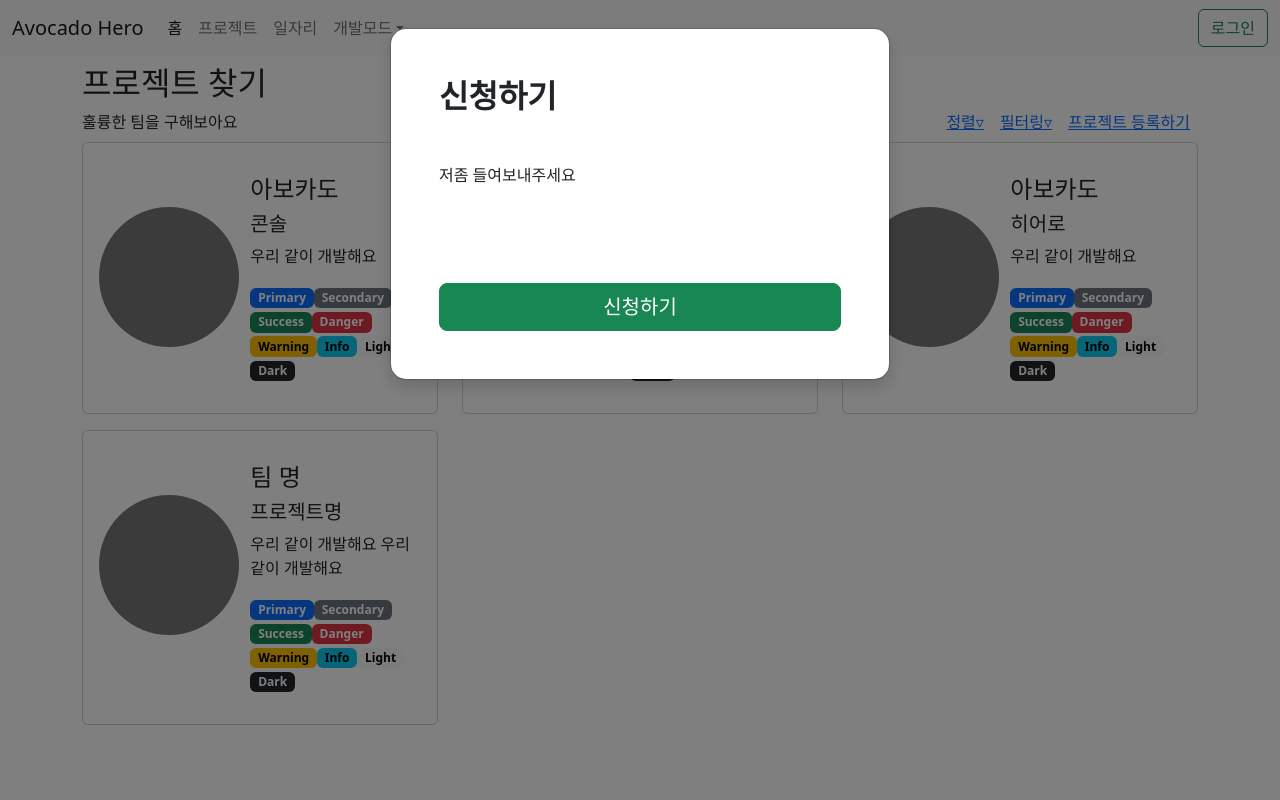
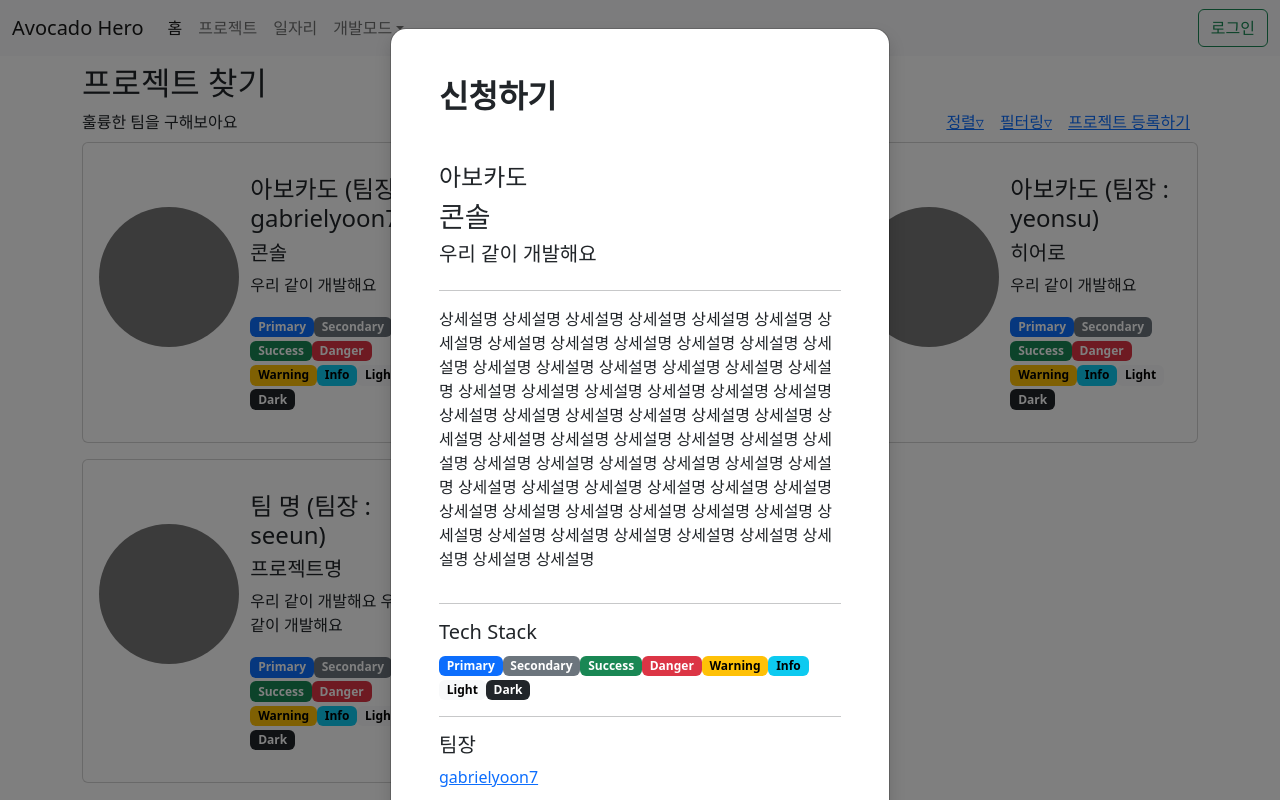
Before and after one commit to KGU-Team-Avocado/avocado-hero-web, a React (Create React App) app: page /groupFinder in a window 1280 px wide. Both pictures are taken after a click on the link 260 px from the left and 278 px from the top of the page. Built offline with nearby package versions, Linux system fonts and the light colour scheme.

Commit message:
그룹 신청하기 제작중 (FE)

```diff
--- a/src/component/group/card/GroupCard.js
+++ b/src/component/group/card/GroupCard.js
@@ -1,17 +1,16 @@
 export default (props) => {
     return (
         <div className="col-xl-4 my-2">
-            <a href="#" className="text-decoration-none text-dark" data-bs-toggle="modal" data-bs-target="#group_join">
-                {/* <div className="text-decoration-none text-dark" href="#"> */}
+            <a href="#" className="text-decoration-none text-dark" data-bs-toggle="modal" data-bs-target="#group_join" onClick={() => props.setSelectedGroup(props.group)}>
                 <div className="card p-3">
                     <div className="row">
                         <div className="text-center col-md-4 pe-2 py-5">
                             <svg className="bd-placeholder-img rounded-circle" width="140" height="140" xmlns="http://www.w3.org/2000/svg" role="img" aria-label="Placeholder: 140x140" preserveAspectRatio="xMidYMid slice" focusable="false"><title>Placeholder</title><rect width="100%" height="100%" fill="#777" /><text x="50%" y="50%" fill="#777" dy=".3em">140x140</text></svg>
                         </div>
                         <div className="col-md-8 ps-5 py-3">
-                                <h4>{props.group.name}</h4>
+                            <h4>{props.group.name} (팀장 : {props.group.manager})</h4>
                             <h5>{props.group.title}</h5>
-                                <p>{props.group.description}</p>
+                            <p>{props.group.intro_text}</p>
                             <div>
                                 <span className="badge text-bg-primary">Primary</span>
                                 <span className="badge text-bg-secondary">Secondary</span>
@@ -25,7 +24,6 @@ export default (props) => {
                         </div>
                     </div>
                 </div>
-                {/* </div> */}
             </a>
         </div>
     )
--- a/src/component/group/modal/GroupJoinModal.js
+++ b/src/component/group/modal/GroupJoinModal.js
@@ -1,12 +1,41 @@
-export default () => {
-    return(
+import { Link } from "react-router-dom";
+export default (props) => {
+    const group = props.selectedGroup
+    return (
         <div className="modal-dialog" role="document">
             <div className="modal-content rounded-4 shadow">
                 <div className="modal-body p-5">
                     <h2 className="fw-bold mb-0">신청하기</h2>
+                    <div className="d-grid my-5 list-unstyled">
+                        {
+                            group &&
+                            <>
+                                <h4>{group.name}</h4>
+                                <h3>{group.title}</h3>
+                                <h5>{group.intro_text}</h5>
+                                <hr />
+                                <p>{group.description}</p>
+                                <hr />
+                                <h5>Tech Stack</h5>
+                                <div>
+                                    <span className="badge text-bg-primary">Primary</span>
+                                    <span className="badge text-bg-secondary">Secondary</span>
+                                    <span className="badge text-bg-success">Success</span>
+                                    <span className="badge text-bg-danger">Danger</span>
+                                    <span className="badge text-bg-warning">Warning</span>
+                                    <span className="badge text-bg-info">Info</span>
+                                    <span className="badge text-bg-light">Light</span>
+                                    <span className="badge text-bg-dark">Dark</span>
+                                </div>
+                                <hr />
+                                <h5>팀장</h5>
+                                <div><Link target="_blank" to={'/user/'+group.manager}>{group.manager}</Link></div>
+                                <hr />
+                                <h5>자기소개서</h5>
+                                <textarea/>
+                            </>
+                        }
 
-                    <div className="d-grid gap-4 my-5 list-unstyled">
-                        저좀 들여보내주세요
                     </div>
                     <button type="button" className="btn btn-lg btn-success mt-5 w-100" data-bs-dismiss="modal">신청하기</button>
                 </div>
--- a/src/container/group/finder/GroupFinderContainer.js
+++ b/src/container/group/finder/GroupFinderContainer.js
@@ -8,29 +8,39 @@ export default () => {
     const [groups, setGroups] = useState([
         {
             _id: 0,
+            manager:"gabrielyoon7",
             name: "아보카도",
             title: "콘솔",
-            description: "우리 같이 개발해요",
+            intro_text: "우리 같이 개발해요",
+            description:"상세설명 상세설명 상세설명 상세설명 상세설명 상세설명 상세설명 상세설명 상세설명 상세설명 상세설명 상세설명 상세설명 상세설명 상세설명 상세설명 상세설명 상세설명 상세설명 상세설명 상세설명 상세설명 상세설명 상세설명 상세설명 상세설명 상세설명 상세설명 상세설명 상세설명 상세설명 상세설명 상세설명 상세설명 상세설명 상세설명 상세설명 상세설명 상세설명 상세설명 상세설명 상세설명 상세설명 상세설명 상세설명 상세설명 상세설명 상세설명 상세설명 상세설명 상세설명 상세설명 상세설명 상세설명 상세설명 상세설명 상세설명 상세설명 상세설명 상세설명 상세설명 상세설명 상세설명 상세설명 상세설명 ",
         },
         {
             _id: 1,
+            manager:"wlstn",
             name: "아보카도",
             title: "리액트 튜토리얼",
-            description: "우리 같이 개발해요",
+            intro_text: "우리 같이 개발해요",
+            description:"상세설명 상세설명 상세설명 상세설명 상세설명 상세설명 상세설명 상세설명 상세설명 상세설명 상세설명 상세설명 상세설명 ",
         },
         {
             _id: 2,
+            manager:"yeonsu",
             name: "아보카도",
             title: "히어로",
-            description: "우리 같이 개발해요",
+            intro_text: "우리 같이 개발해요",
+            description:"상세설명 상세설명 상세설명 상세설명 상세설명 상세설명 상세설명 상세설명 상세설명 상세설명 상세설명 상세설명 상세설명 ",
         },
         {
             _id: 3,
+            manager:"seeun",
             name: "팀 명",
             title: "프로젝트명",
-            description: "우리 같이 개발해요 우리 같이 개발해요 ",
+            intro_text: "우리 같이 개발해요 우리 같이 개발해요 ",
+            description:"상세설명 상세설명 상세설명 상세설명 상세설명 상세설명 상세설명 상세설명 상세설명 상세설명 상세설명 상세설명 상세설명 ",
         },
     ]);
+
+    const [selectedGroup, setSelectedGroup] = useState(null);
 
     return (
         <>
@@ -49,6 +59,7 @@ export default () => {
                             <GroupCard
                                 key={group._id}
                                 group={group}
+                                setSelectedGroup={setSelectedGroup}
                             />
                         ))
                         :
@@ -60,7 +71,9 @@ export default () => {
                 <GroupCeateModal />
             </div>
             <div className="modal fade" id="group_join" data-bs-backdrop="static" data-bs-keyboard="false" tabIndex="-1" aria-labelledby="staticBackdropLabel" aria-hidden="true">
-                <GroupJoinModal />
+                <GroupJoinModal
+                    selectedGroup={selectedGroup}
+                />
             </div>
         </>
     )
```
Lines whose indentation alone changed are shown as unchanged.
